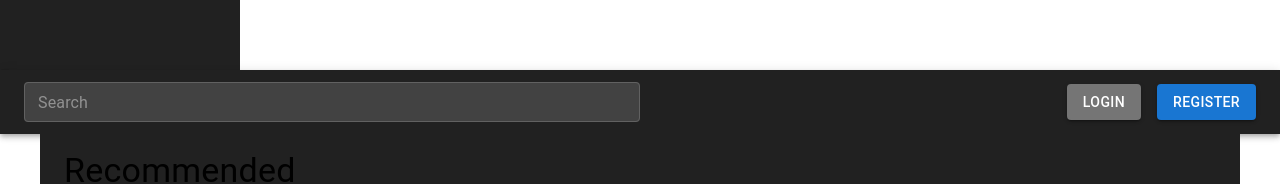
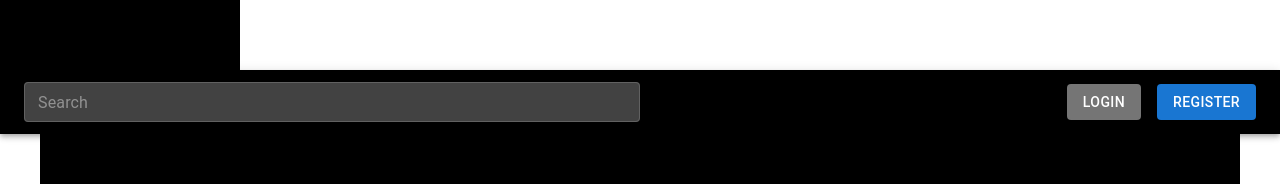
Before and after one commit to tanmay0996/Backend, a React (Vite) app in the folder frontend/: page / in a window 1280 px wide. Shown: the part 730-914 px from the top of the page. Built offline with nearby package versions, Linux system fonts and the light colour scheme; no server answers.

Commit message:
enhancement

```diff
--- a/frontend/src/components/Homepage.jsx
+++ b/frontend/src/components/Homepage.jsx
@@ -43,7 +43,7 @@ const Homepage = () => {
   }
 
   return (
-    <Container sx={{ padding: "16px",bgcolor: "grey.900" }}>
+    <Container sx={{ padding: "16px",bgcolor: "black" }}>
       <Typography variant="h4" gutterBottom>
        Recommended
       </Typography>
--- a/frontend/src/components/Navbar.jsx
+++ b/frontend/src/components/Navbar.jsx
@@ -50,7 +50,7 @@ const Navbar = () => {
   };
 
   return (
-    <AppBar position="static" sx={{ bgcolor: "grey.900" }}>
+    <AppBar position="static" sx={{ bgcolor: "black" }}>
       <Toolbar sx={{ display: "flex", justifyContent: "space-between" }}>
         <TextField
           placeholder="Search"
--- a/frontend/src/components/Sidebar.jsx
+++ b/frontend/src/components/Sidebar.jsx
@@ -11,7 +11,7 @@ const Sidebar = () => {
       sx={{
         width: 240,
         height: "100vh",
-        bgcolor: "grey.900",
+        bgcolor: "black",
         color: "white",
         p: 2,
       }}
```
